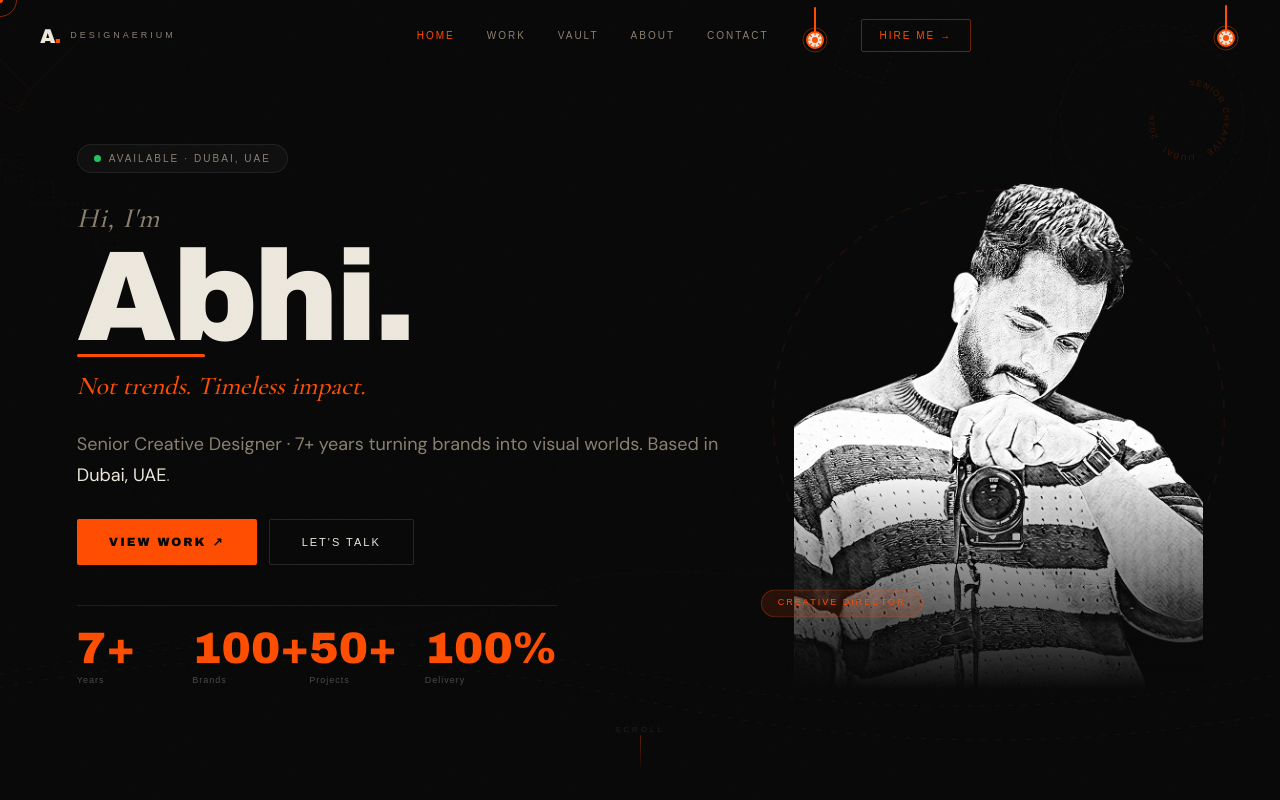
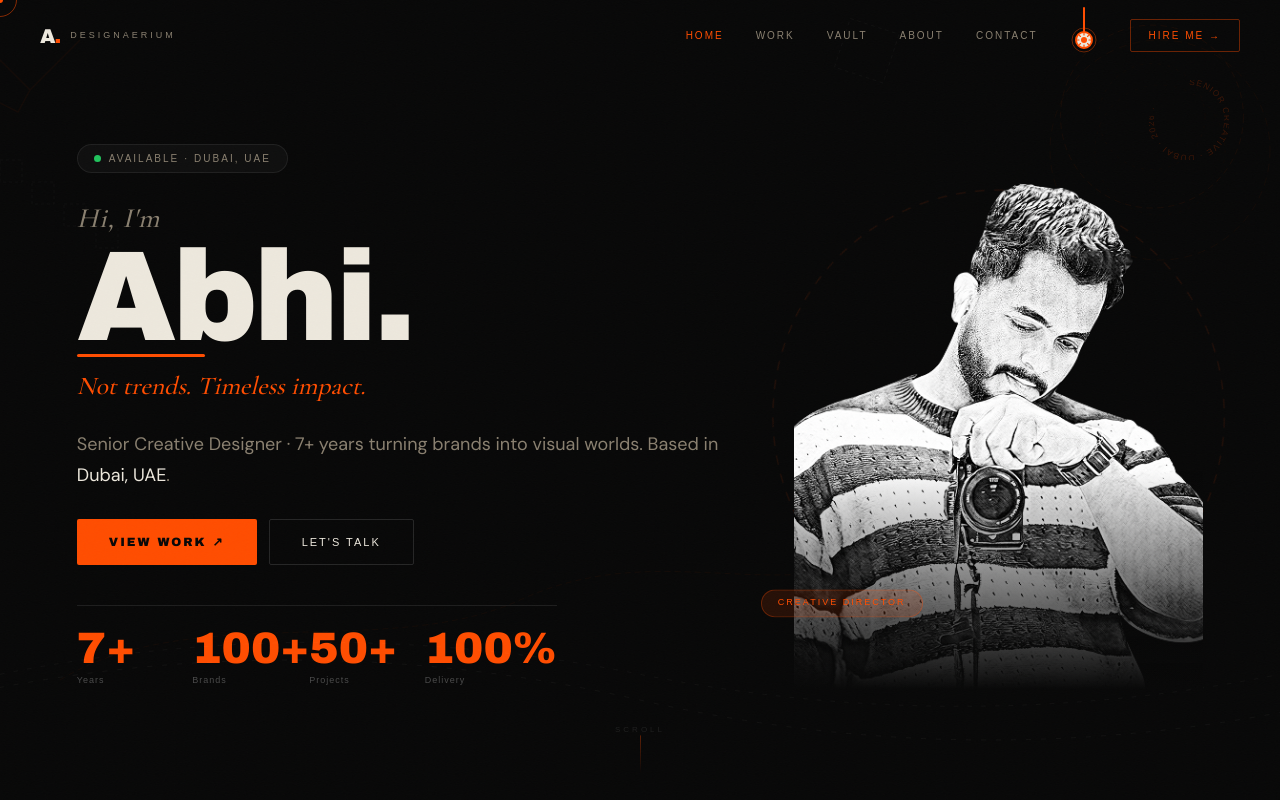
Before and after one commit to Artificer-cloud/adesignaerium, a Next.js app: page / in a window 1280 px wide. Shown: the top 800 px of the page. Built offline with nearby package versions, Linux system fonts and the light colour scheme; a web font is replaced by a local one.

Commit message:
Fix duplicate theme toggle

```diff
--- a/src/components/Navbar.tsx
+++ b/src/components/Navbar.tsx
@@ -32,7 +32,7 @@ export default function Navbar() {
         padding:'0 clamp(16px,4vw,40px)',
         display:'flex', alignItems:'center', justifyContent:'space-between',
         height:'72px',
-        background:     scrolled ? 'rgba(var(--nav-rgb,8,8,8),0.92)' : 'transparent',
+        background:     scrolled ? 'rgba(8,8,8,0.92)' : 'transparent',
         backdropFilter: scrolled ? 'blur(20px)' : 'none',
         borderBottom:   scrolled ? '1px solid var(--border)' : '1px solid transparent',
         transition: 'all .5s cubic-bezier(.23,1,.32,1)',
@@ -47,7 +47,7 @@ export default function Navbar() {
           </span>
         </Link>
 
-        {/* Desktop nav */}
+        {/* Desktop nav + single ThemeToggle */}
         <div style={{display:'flex',alignItems:'center',gap:'clamp(20px,2.5vw,32px)'}} className="d-nav">
           {LINKS.map(({href,label}) => (
             <Link key={href} href={href}
@@ -55,19 +55,16 @@ export default function Navbar() {
               {label}
             </Link>
           ))}
-
-          {/* Pull-cord lamp toggle — sits between nav and hire btn */}
           <div style={{display:'flex',alignItems:'flex-start',paddingTop:'4px'}}>
             <ThemeToggle />
           </div>
-
           <a href="mailto:abhijeethpiyush4@gmail.com" className="hire-btn">
             Hire Me →
           </a>
         </div>
 
-        {/* Mobile right side */}
-        <div style={{display:'flex',alignItems:'center',gap:'10px'}} className="mobile-right">
+        {/* Mobile: only hamburger + ThemeToggle once */}
+        <div style={{display:'none',alignItems:'center',gap:'10px'}} className="mobile-right">
           <ThemeToggle />
           <button onClick={()=>setOpen(o=>!o)} aria-label="Toggle menu" className="ham-btn">
             {[0,1,2].map(i=>(
@@ -124,7 +121,7 @@ export default function Navbar() {
 
       <style>{`
         .d-nav       { display: flex; }
-        .mobile-right{ display: none; }
+        .mobile-right{ display: none !important; }
         .ham-btn     { display: none; background: transparent; border: none; cursor: pointer; padding: 4px; }
         .hire-btn {
           font-family: var(--font-mono); font-size: 10px; letter-spacing: 2px;
@@ -135,7 +132,7 @@ export default function Navbar() {
         .hire-btn:hover { background: var(--orange); color: var(--ink); }
         @media (max-width: 768px) {
           .d-nav        { display: none !important; }
-          .mobile-right { display: flex !important; align-items: center; gap: 10px; }
+          .mobile-right { display: flex !important; }
           .ham-btn      { display: block !important; }
         }
       `}</style>
```
